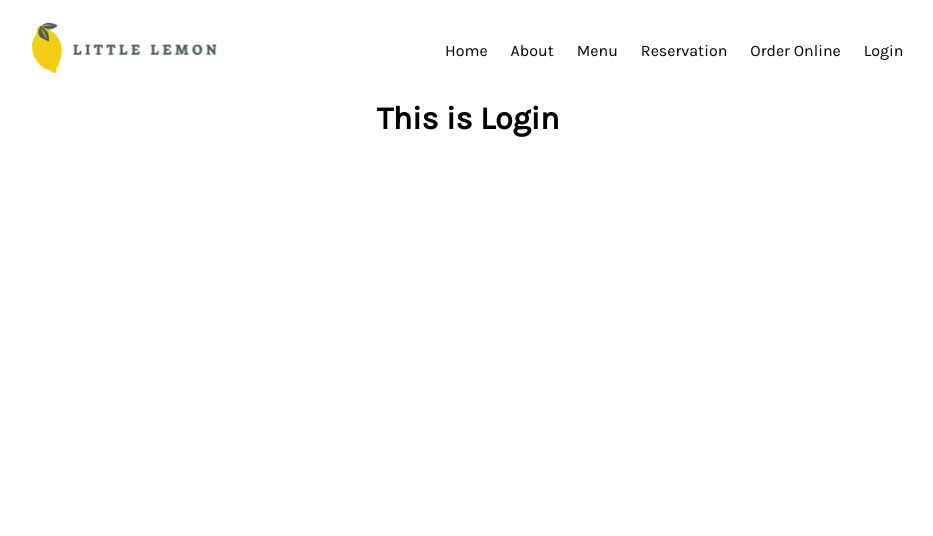
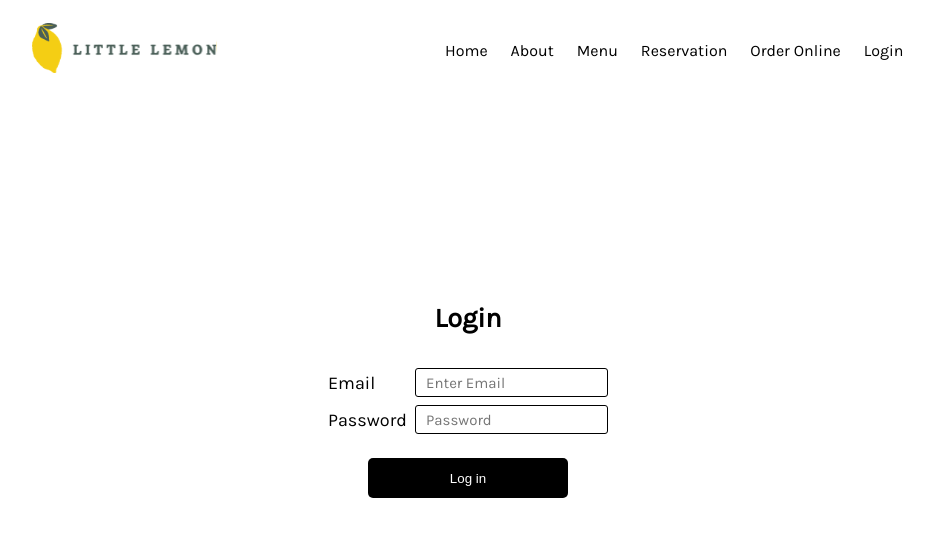
Before and after one commit to kalpesh-d/little-lemon, a React (Create React App) app: page /login in a window 1280 px wide. Shown: the top 536 px of the page, without its empty margins (172-1105 px from the left). Built offline with nearby package versions, Linux system fonts and the light colour scheme; the HTML template or start-up script is replaced by a standard one; a web font is replaced by a local one.

Commit message:
added login component

```diff
--- a/src/Routes/Login.js
+++ b/src/Routes/Login.js
@@ -1,10 +1,11 @@
 import Navigation from "../components/Navigation";
+import LoginCompo from "../components/LoginCompo";
 
 function Login() {
     return(
         <>
             <Navigation />
-            <h1>This is Login</h1>
+            <LoginCompo/>
         </>
     );
 }
--- /dev/null
+++ b/src/components/LoginCompo.js
@@ -0,0 +1,31 @@
+import { useState } from "react";
+
+function LoginCompo() {
+    const [email, setEmail] = useState("");
+    const [password, setPassword] = useState("");
+
+    const handleSubmit = (e) => {
+        e.preventDefault();
+        window.location.href = "/";
+    }
+    return(
+        <form onSubmit={handleSubmit}>
+            <h2 className="login-para">Login</h2>
+            <div className="form-group">
+                <label>Email</label>
+                <input type="email" value={email} onChange={e => setEmail(e.target.value)}
+                 placeholder="Enter Email" required/>
+            </div>
+            <div className="form-group">
+                <label>Password</label>
+                <input type="password" value={password} onChange={e => setPassword(e.target.value)}
+                 placeholder="Password" minLength={8} required/>
+            </div>
+            <div className="submit">
+                <button className="btn" type="submit">Log in</button>
+            </div>
+        </form>
+    );
+}
+
+export default LoginCompo;
--- a/src/components/css/BookingForm.css
+++ b/src/components/css/BookingForm.css
@@ -30,6 +30,7 @@ input[type="email"],
 input[type="date"],
 input[type="time"],
 input[type="number"],
+input[type="password"],
 select {
   padding: 1px 1rem;
 }
@@ -45,7 +46,8 @@ select {
   align-items: center;
 }
 
-.form-input > p {
+.form-input > p,
+.login-para {
   margin-bottom: 3rem;
 }
 
@@ -76,6 +78,7 @@ select {
   input[type="date"],
   input[type="time"],
   input[type="number"],
+  input[type="password"],
   select {
     padding: 0;
   }
```
